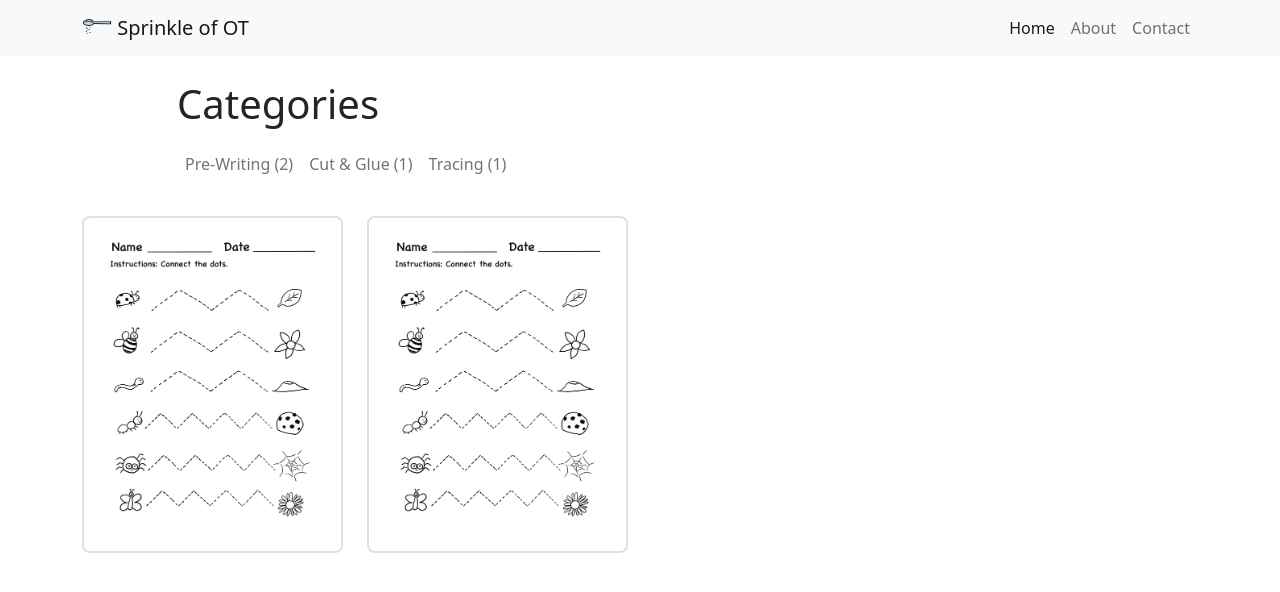
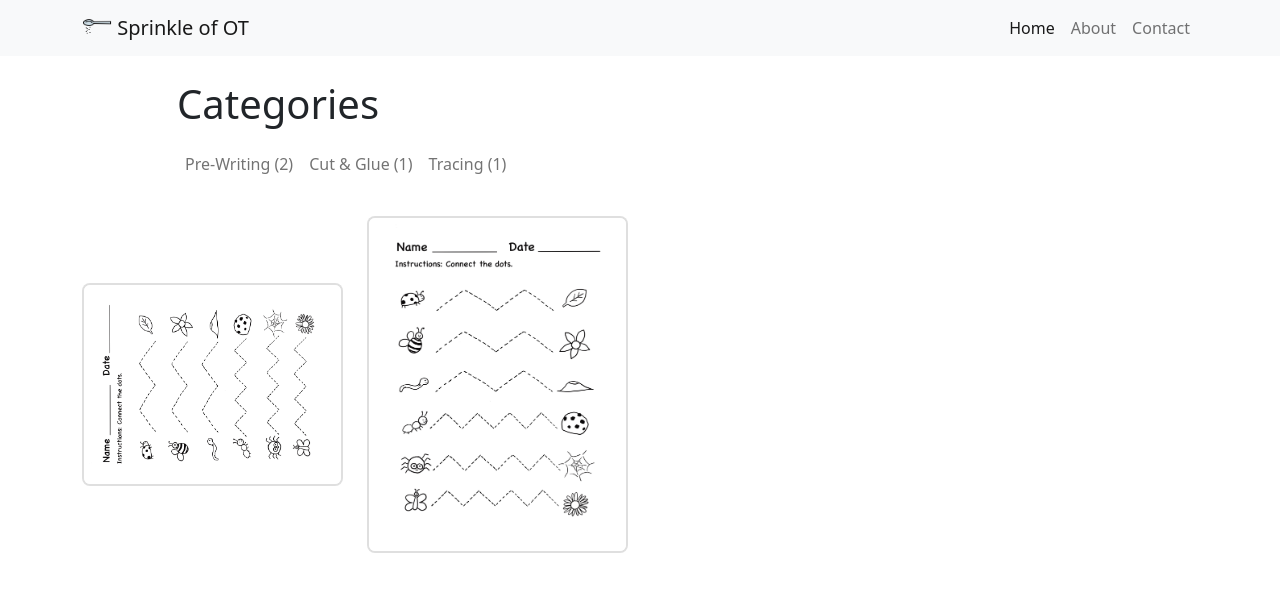
Before and after one commit to SprinkleOfOT/sprinkleofot.github.io, a Jekyll site: the page built from index.html, in a window 1280 px wide. Shown: the top 592 px of the page. Built offline with Jekyll 4.4.1, drawn with Linux system fonts in a browser that asks for light colours; the list of posts is cut into pages by our own code.

Commit message:
Handle landscape images

```diff
--- a/_pages/categories.html
+++ b/_pages/categories.html
@@ -24,7 +24,7 @@ permalink: "/categories.html"
 
     <h3 class="mt-4 display-4" id="{{ category[0] | downcase }}"><small class="text-muted">#</small> {{ category[0] }}</h3><hr>
 
-    <div class="row row-cols-1 row-cols-sm-2 row-cols-md-3 row-cols-lg-4 g-4">
+    <div class="row row-cols-1 row-cols-sm-2 row-cols-md-3 row-cols-lg-4 g-4 align-items-center">
 
         {% assign pages_list = category[1] %}
         {% for post in pages_list %}
--- a/_posts/2021-06-27-welcome-to-jekyll.markdown
+++ b/_posts/2021-06-27-welcome-to-jekyll.markdown
@@ -2,7 +2,7 @@
 layout: post
 title:  "Welcome to Jekyll!"
 date:   2021-06-27 14:00:51 -0700
-image: /assets/img/1.jpg
+image: /assets/img/2.jpg
 pdf: /assets/pdf/1.pdf
 categories:
   - Pre-Writing
--- a/index.html
+++ b/index.html
@@ -15,7 +15,7 @@ layout: default
   </div>
 
   <div class="container">
-    <div class="row row-cols-1 row-cols-sm-2 row-cols-md-3 row-cols-lg-4 g-4">
+    <div class="row row-cols-1 row-cols-sm-2 row-cols-md-3 row-cols-lg-4 g-4 align-items-center">
       {% for post in paginator.posts reversed %}
         {% include card-post.html %}
       {% endfor %}
```
Also changed, not shown: assets/img/2.jpg (added).
